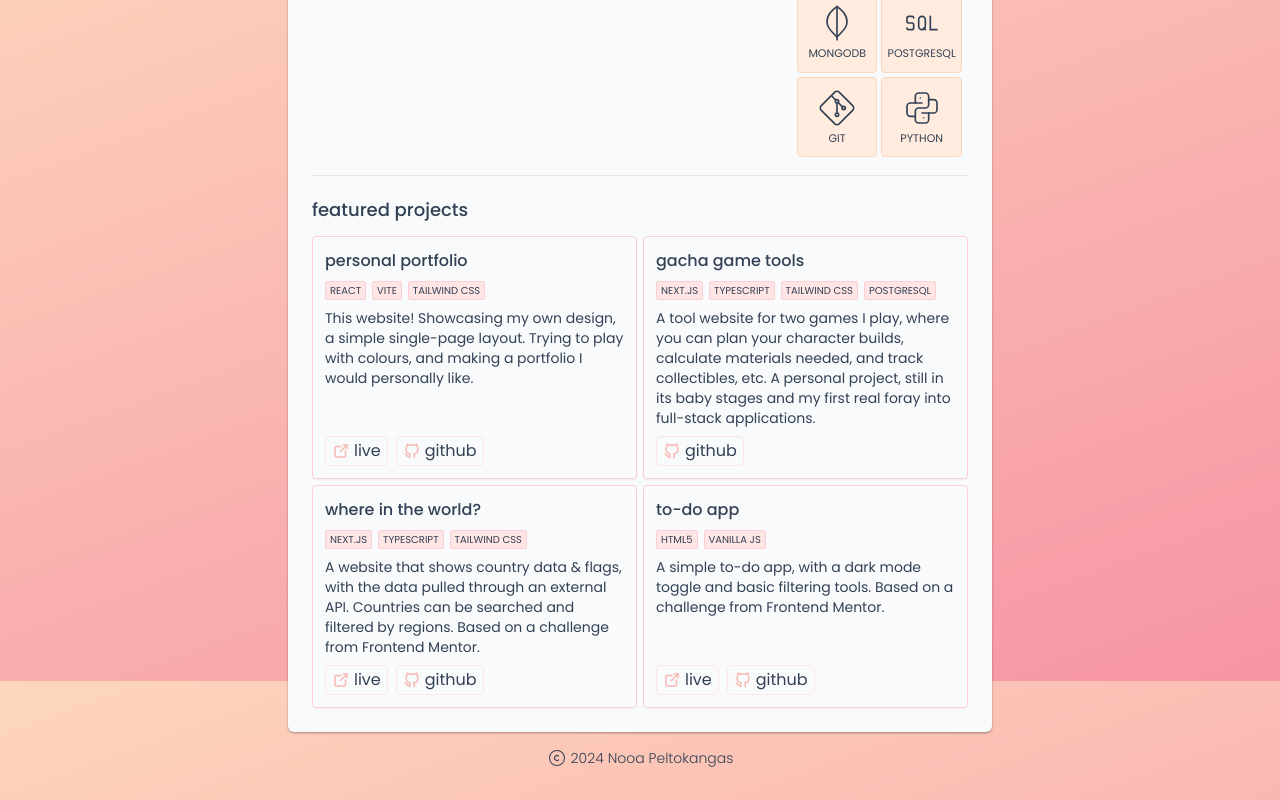
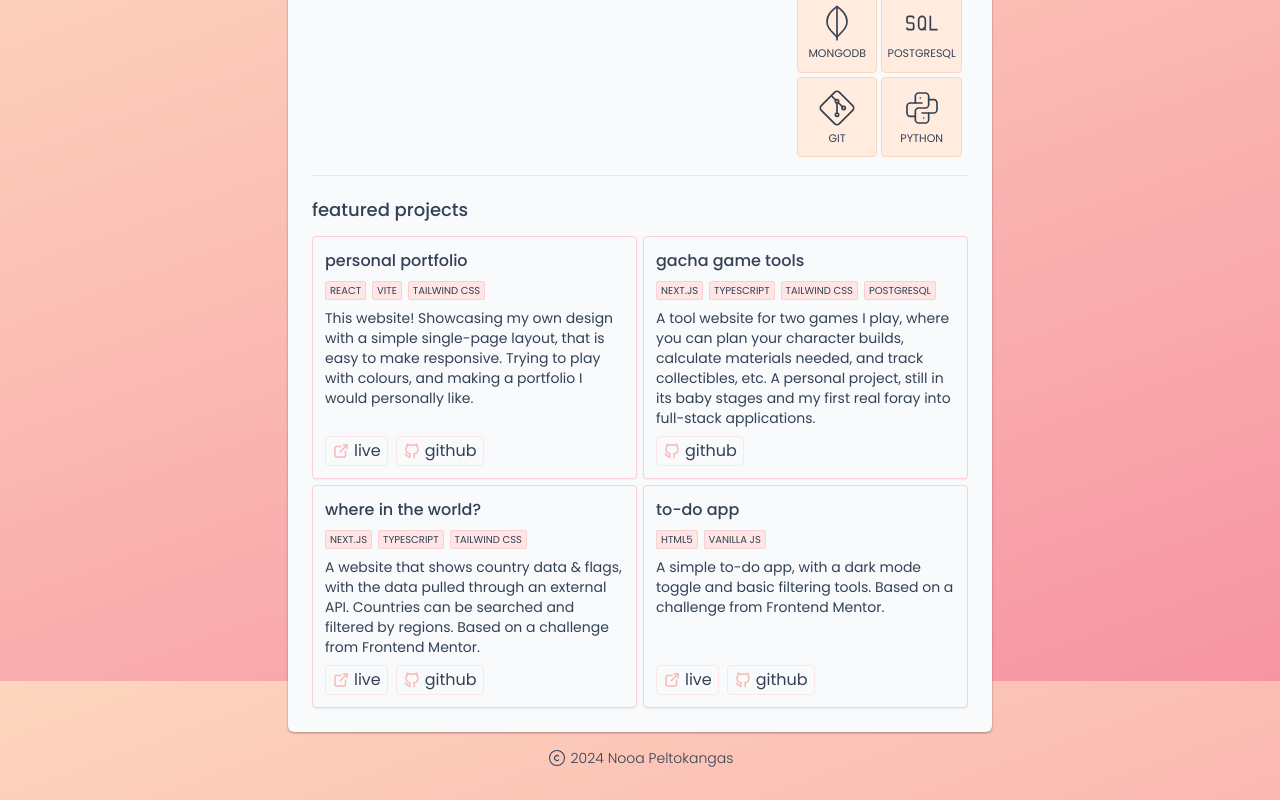
Before and after one commit to nooa-p/nooa-p.github.io, a React (Vite) app: page / in a window 1280 px wide. Shown: the part 919-1719 px from the top of the page. Built offline with nearby package versions, Linux system fonts and the light colour scheme.

Commit message:
edit project description

```diff
--- a/src/components/About.jsx
+++ b/src/components/About.jsx
@@ -35,7 +35,7 @@ function About() {
     <div id="about" className="border-b flex flex-col md:flex-row py-4">
       <div className="basis-[73%]">
         <h3 className="text-lg font-medium mb-3">about me</h3>
-
+{/* TODO: about me??? */}
       </div>
       <div className="basis-[27%]">
         <h3 className="text-lg font-medium md:ml-1 mb-3">skills</h3>
--- a/src/components/Project.jsx
+++ b/src/components/Project.jsx
@@ -4,7 +4,7 @@ function ProjectList() {
   const projects = [
     {
       name: "personal portfolio",
-      description: "This website! Showcasing my own design, a simple single-page layout. Trying to play with colours, and making a portfolio I would personally like.",
+      description: "This website! Showcasing my own design with a simple single-page layout, that is easy to make responsive. Trying to play with colours, and making a portfolio I would personally like.",
       techs: [
         "react", "vite", "tailwind css"
       ],
```
